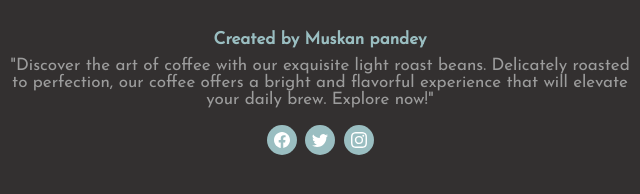
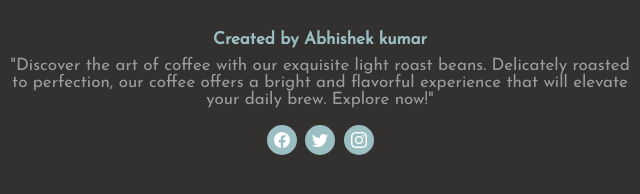
Before and after one commit to imabhishek23/coffee_shop, a plain HTML site: page index.html in a window 1280 px wide. Shown: the part 2239-2433 px from the top of the page, 320-960 px from the left. Drawn offline with Linux system fonts and the light colour scheme; a script that the page names is missing.

Commit message:
Update index.html

```diff
--- a/index.html
+++ b/index.html
@@ -126,7 +126,7 @@
         <span class="dot"></span>
       </div>
       <div class="desc">
-        <h3>Created by Muskan pandey</h3>
+        <h3>Created by Abhishek kumar</h3>
         <p>
           "Discover the art of coffee with our exquisite light roast beans. Delicately roasted to perfection, our coffee offers a bright and flavorful experience that will elevate your daily brew. Explore now!"
         </p>
```
